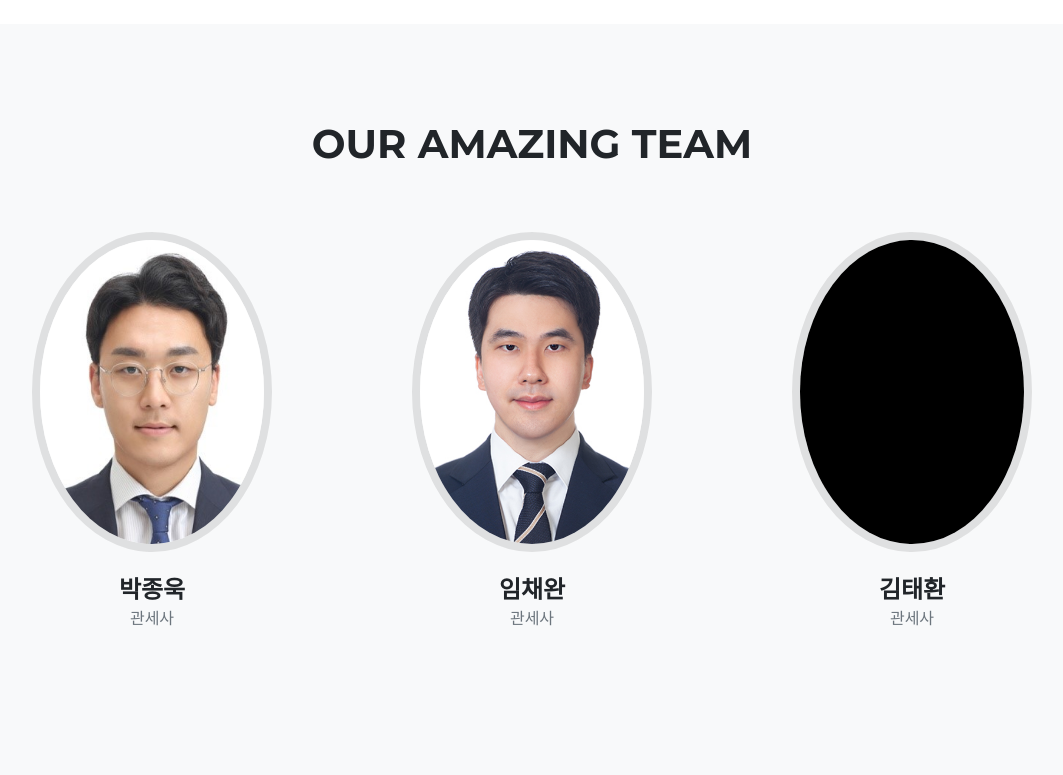
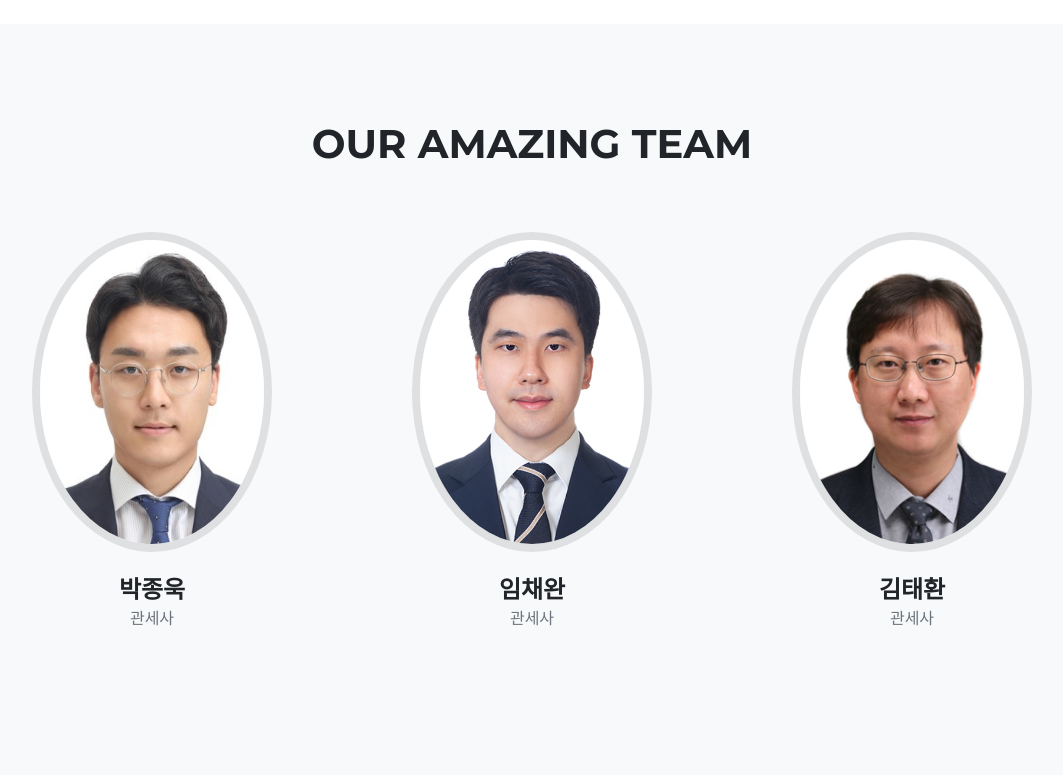
Before and after one commit to Youyesman/fcbcustoms, a Django app: page / in a window 1280 px wide. Shown: the part 1799-2574 px from the top of the page, without its empty margins (108-1171 px from the left). Run offline with Django 4.2, Linux system fonts and the light colour scheme; some libraries are stand-ins or nearby versions.

Commit message:
inputimg

```diff
--- a/fcb/templates/team.html
+++ b/fcb/templates/team.html
@@ -28,7 +28,7 @@
             </div>
             <div class="col-lg-4">
                 <div class="team-member">
-                    <img class="mx-auto rounded-circle" src="/static/assets/img/team/cha.jpg" alt="..." style="filter: brightness(0%); "/>
+                    <img class="mx-auto rounded-circle" src="/static/assets/img/team/img_kim.jpg" alt="..." />
                     <h4>김태환</h4>
                     <p class="text-muted">관세사</p>
                     {% comment %} <a class="btn btn-dark btn-social mx-2" href="#!" aria-label="Larry Parker Twitter Profile"><i class="fab fa-twitter"></i></a>
```
Also changed, not shown: static/assets/img/team/img_kim.jpg (added).
